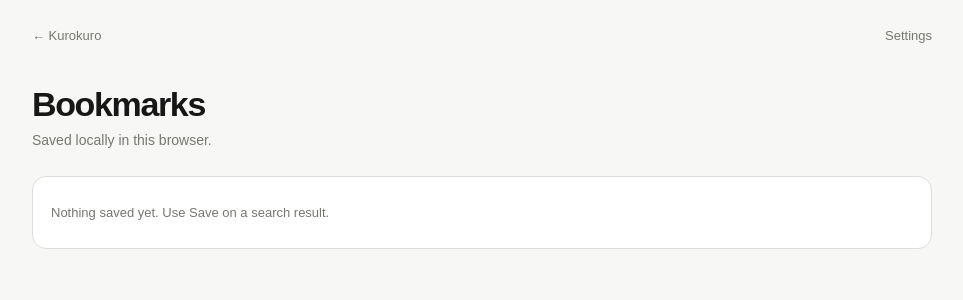
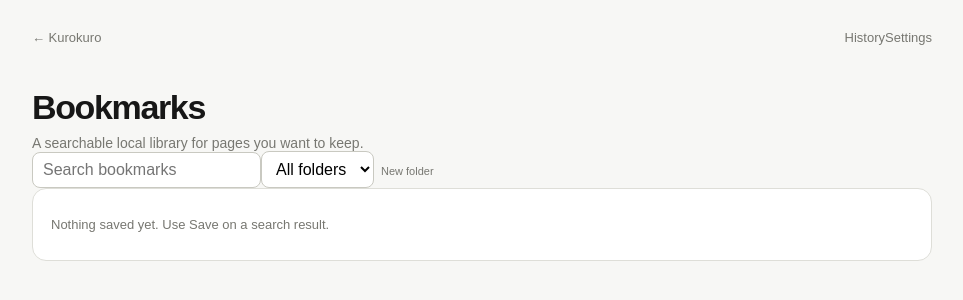
Before and after one commit to Aanu777/KuroKuro, a Next.js app: page /bookmarks in a window 1280 px wide. Shown: the top 300 px of the page, without its empty margins (158-1121 px from the left). Built offline with nearby package versions, Linux system fonts and the light colour scheme.

Commit message:
Phase 3: upgrade app/bookmarks/page.tsx

```diff
--- a/app/bookmarks/page.tsx
+++ b/app/bookmarks/page.tsx
@@ -1,35 +1,29 @@
 "use client";
 
 import Link from "next/link";
-import { useEffect, useState } from "react";
+import { useEffect, useMemo, useState } from "react";
 
-type Entry = { id: string; title: string; url: string; query: string; createdAt: string };
+type Entry={id:string;title:string;url:string;query:string;createdAt:string;notes?:string;folder?:string;tags?:string[]};
+const FOLDER_KEY="kurokuro-bookmark-folders";
 
-export default function BookmarksPage() {
-  const [items, setItems] = useState<Entry[]>([]);
-  useEffect(() => setItems(JSON.parse(localStorage.getItem("kurokuro-bookmarks") || "[]")), []);
+export default function BookmarksPage(){
+  const [items,setItems]=useState<Entry[]>([]),[folders,setFolders]=useState<string[]>([]),[filter,setFilter]=useState(""),[folder,setFolder]=useState("all"),[editing,setEditing]=useState<string|null>(null),[draft,setDraft]=useState<Entry|null>(null);
+  useEffect(()=>{try{setItems(JSON.parse(localStorage.getItem("kurokuro-bookmarks")||"[]"))}catch{} try{setFolders(JSON.parse(localStorage.getItem(FOLDER_KEY)||"[]"))}catch{}},[]);
+  function persist(next:Entry[]){setItems(next);localStorage.setItem("kurokuro-bookmarks",JSON.stringify(next))}
+  function remove(id:string){persist(items.filter(i=>i.id!==id));if(editing===id){setEditing(null);setDraft(null)}}
+  function saveEdit(){if(!draft)return;persist(items.map(i=>i.id===draft.id?{...draft,tags:(draft.tags||[]).map(t=>t.trim()).filter(Boolean)}:i));setEditing(null);setDraft(null)}
+  function createFolder(){const name=window.prompt("Folder name")?.trim();if(!name||folders.includes(name))return;const next=[...folders,name].sort();setFolders(next);localStorage.setItem(FOLDER_KEY,JSON.stringify(next))}
+  const filtered=useMemo(()=>{const term=filter.trim().toLowerCase();return items.filter(i=>(folder==="all"||(i.folder||"")===folder)&&(!term||[i.title,i.url,i.query,i.notes||"",...(i.tags||[])].join(" ").toLowerCase().includes(term)))},[items,filter,folder]);
 
-  function remove(id: string) {
-    const next = items.filter((item) => item.id !== id);
-    setItems(next);
-    localStorage.setItem("kurokuro-bookmarks", JSON.stringify(next));
-  }
-
-  return (
-    <main className="page">
-      <div className="page-inner">
-        <div className="page-nav"><Link href="/" className="back">← Kurokuro</Link><Link href="/settings" className="back">Settings</Link></div>
-        <h1 className="page-title">Bookmarks</h1>
-        <p className="page-subtitle">Saved locally in this browser.</p>
-        <div className="panel" style={{ marginTop: 28 }}>
-          {items.length === 0 ? <div className="empty">Nothing saved yet. Use Save on a search result.</div> : items.map((item) => (
-            <div className="history-item" key={item.id}>
-              <div><a className="history-query" href={item.url} target="_blank" rel="noreferrer">{item.title}</a><div className="history-date">{item.url} · found via “{item.query}”</div></div>
-              <button className="small-action danger" onClick={() => remove(item.id)}>Delete</button>
-            </div>
-          ))}
-        </div>
-      </div>
-    </main>
-  );
+  return <main className="page"><div className="page-inner">
+    <div className="page-nav"><Link href="/" className="back">← Kurokuro</Link><div className="page-nav-links"><Link href="/history" className="back">History</Link><Link href="/settings" className="back">Settings</Link></div></div>
+    <h1 className="page-title">Bookmarks</h1><p className="page-subtitle">A searchable local library for pages you want to keep.</p>
+    <div className="bookmark-toolbar"><input className="text-field history-search" value={filter} onChange={e=>setFilter(e.target.value)} placeholder="Search bookmarks" aria-label="Search bookmarks"/><select className="select" value={folder} onChange={e=>setFolder(e.target.value)}><option value="all">All folders</option>{folders.map(f=><option key={f} value={f}>{f}</option>)}</select><button className="small-action" onClick={createFolder}>New folder</button></div>
+    <div className="panel page-panel">{filtered.length===0?<div className="empty">{items.length?"No bookmarks match your search.":"Nothing saved yet. Use Save on a search result."}</div>:filtered.map(item=><div className="bookmark-item" key={item.id}>
+      <div className="bookmark-content"><a className="history-query" href={item.url} target="_blank" rel="noreferrer">{item.title||item.url}</a><div className="bookmark-url">{item.url}</div><div className="history-date">Saved {new Date(item.createdAt).toLocaleString()}{item.query?` · found via “${item.query}”`:""}</div>
+      {(item.folder||item.tags?.length||item.notes)&&<div className="bookmark-meta">{item.folder&&<span className="bookmark-chip">{item.folder}</span>}{(item.tags||[]).map(t=><span className="bookmark-chip" key={t}>{t}</span>)}{item.notes&&<span className="bookmark-note">{item.notes}</span>}</div>}
+      {editing===item.id&&draft&&<div className="bookmark-editor"><input className="text-field" value={draft.title} onChange={e=>setDraft({...draft,title:e.target.value})} placeholder="Title"/><select className="select" value={draft.folder||""} onChange={e=>setDraft({...draft,folder:e.target.value})}><option value="">No folder</option>{folders.map(f=><option key={f} value={f}>{f}</option>)}</select><input className="text-field" value={(draft.tags||[]).join(", ")} onChange={e=>setDraft({...draft,tags:e.target.value.split(",")})} placeholder="Tags, comma separated"/><textarea className="text-area" value={draft.notes||""} onChange={e=>setDraft({...draft,notes:e.target.value})} placeholder="Notes" rows={3}/><div className="editor-actions"><button className="small-action" onClick={saveEdit}>Save changes</button><button className="small-action" onClick={()=>{setEditing(null);setDraft(null)}}>Cancel</button></div></div>}</div>
+      <div className="bookmark-actions"><button className="small-action" onClick={()=>{setEditing(item.id);setDraft({...item})}}>Edit</button><button className="small-action danger" onClick={()=>remove(item.id)}>Delete</button></div>
+    </div>)}</div>
+  </div></main>
 }
```
